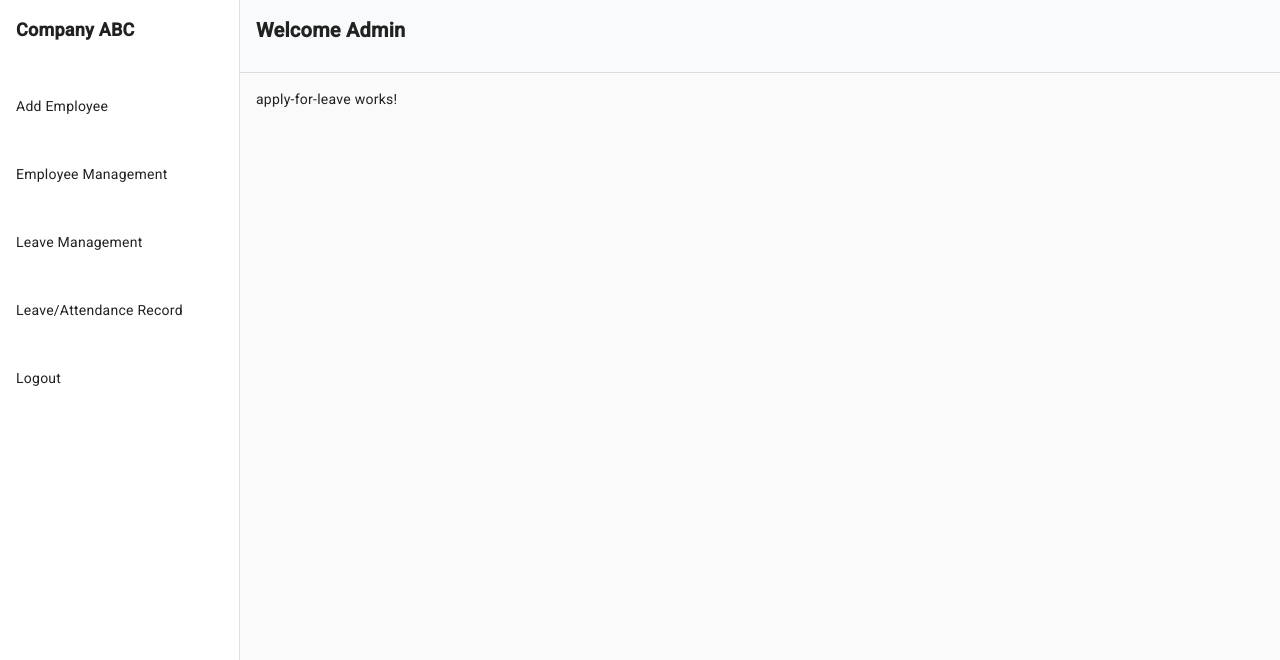
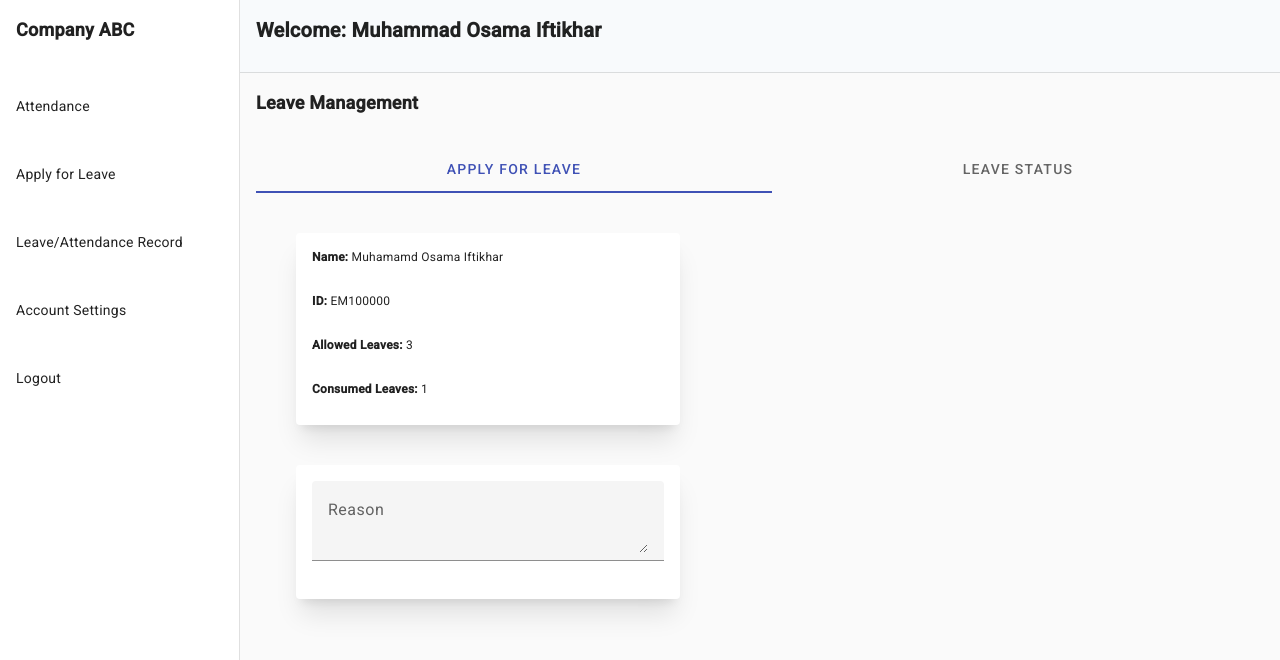
Before and after one commit to VuProjectCS619/leave-attendance-record-system-fe, an Angular app: page /employee/apply-for-leave in a window 1280 px wide. Shown: the top 660 px of the page. Built offline with nearby package versions, Linux system fonts and the light colour scheme.

Commit message:
employee

```diff
--- a/src/app/admin/leave-management/leave-management.component.html
+++ b/src/app/admin/leave-management/leave-management.component.html
@@ -8,7 +8,7 @@
       <mat-tab label="LEAVE REQUEST" >
      <!-- Card -->
         <div class="flex gap-4 flex-wrap p-10 " >
-          <mat-card class="w-96 h-auto shadow-xl p-4 mt-6 " *ngFor="let employeeLeaveReq of leaveRequests">
+          <mat-card class="w-96 h-auto shadow-xl p-4 " *ngFor="let employeeLeaveReq of leaveRequests">
             <div class="flex flex-col gap-4">
               <mat-card-title>Leave: Day 1</mat-card-title>
               <p class=" text-xs font-semibold">Name:{{" "}}<span class="font-normal ">{{employeeLeaveReq.name}}</span> </p>
@@ -29,7 +29,7 @@
       <mat-tab label="ADD LEAVE">
         <!-- Card -->
         <div class="flex gap-4 flex-wrap p-10" >
-          <mat-card class="w-96 h-auto shadow-xl p-4 mt-6 " *ngFor="let allowedLeave of addLeaves">
+          <mat-card class="w-96 h-auto shadow-xl p-4 " *ngFor="let allowedLeave of addLeaves">
             <div class="flex flex-col gap-4">
               <mat-card-title>Add Leave (Per Year)</mat-card-title>
               <p class=" text-xs font-semibold">Name:{{" "}}<span class="font-normal ">{{allowedLeave.name}}</span> </p>
--- a/src/app/admin/record/record.component.html
+++ b/src/app/admin/record/record.component.html
@@ -19,7 +19,7 @@
               </mat-panel-description>
             </mat-expansion-panel-header>
             <div class="flex gap-4 flex-wrap p-10" >
-              <mat-card class="w-96 h-auto shadow-xl p-4 mt-6 " *ngFor="let record of leaveRecord">
+              <mat-card class="w-96 h-auto shadow-xl p-4" *ngFor="let record of leaveRecord">
                 <div class="flex flex-col gap-4">
                   <mat-card-title>{{record.monthYear}}</mat-card-title>
                   <p class=" text-xs font-semibold">Leaves:{{" "}}<span class="font-normal ">{{record.leaves}}</span> </p>
@@ -36,7 +36,7 @@
     <mat-tab label="ATTENDANCE RECORD">
       <!-- Card -->
       <div class="flex gap-4 flex-wrap p-10" >
-        <mat-card class="w-96 h-auto shadow-xl p-4 mt-6 " *ngFor="let attendance of attendanceRecord">
+        <mat-card class="w-96 h-auto shadow-xl p-4" *ngFor="let attendance of attendanceRecord">
           <div class="flex flex-col gap-4">
             <mat-card-title>Attendance</mat-card-title>
             <p class=" text-xs font-semibold">Name:{{" "}}<span class="font-normal ">{{attendance.name}}</span> </p>
--- a/src/app/employee/apply-for-leave/apply-for-leave.component.html
+++ b/src/app/employee/apply-for-leave/apply-for-leave.component.html
@@ -1 +1,54 @@
-<p>apply-for-leave works!</p>
+<div class=" flex flex-col gap-4">
+  <div>
+    <p class="text-lg font-semibold">Leave Management </p>
+  </div>
+  <!--Tabs-->
+  <mat-tab-group  dynamicHeight  >
+    <!--Tab 1 Apply for leave-->
+    <mat-tab label="APPLY FOR LEAVE" >
+      <!-- Card -->
+      <div class="flex gap-10 flex-col p-10 " >
+        <mat-card class="w-96 h-auto shadow-xl p-4 " >
+          <div class="flex flex-col gap-4">
+            <p class=" text-xs font-semibold">Name:{{" "}}<span class="font-normal ">{{userName}}</span> </p>
+            <p class=" text-xs font-semibold">ID:{{" "}}<span class="font-normal ">{{id}}</span> </p>
+            <p class=" text-xs font-semibold">Allowed Leaves:{{" "}}<span class="font-normal ">{{allowedLeaves}}</span> </p>
+            <p class=" text-xs font-semibold">Consumed Leaves:{{" "}}<span class="font-normal ">{{consumedLeaves}}</span> </p>
+          </div>
+        </mat-card>
+      <!--Apply for leave -->
+        <mat-card class="w-96 h-auto shadow-xl p-4">
+          <div class="flex flex-col gap-4">
+        <!-- Date Picker-->
+<!--            <mat-form-field appearance="fill">-->
+<!--              <mat-label>Choose a date</mat-label>-->
+<!--              <input matInput [formControl]="selectedDate" [matDatepicker]="picker">-->
+<!--              <mat-hint>MM/DD/YYYY</mat-hint>-->
+<!--              <mat-datepicker-toggle matIconSuffix [for]="picker"></mat-datepicker-toggle>-->
+<!--              <mat-datepicker #picker></mat-datepicker>-->
+<!--            </mat-form-field>-->
+              <!--  Reason for Leave   -->
+            <mat-form-field>
+              <mat-label>Reason</mat-label>
+              <textarea  matInput placeholder="Description for Leave"></textarea>
+            </mat-form-field>
+          </div>
+        </mat-card>
+      </div>
+    </mat-tab>
+    <!-- Tab 2 leave Status     -->
+    <mat-tab label="LEAVE STATUS">
+      <!-- Card -->
+      <div class="flex gap-4 flex-wrap p-10" >
+        <mat-card class="w-96 h-auto shadow-xl p-4 " >
+          <div class="flex flex-col gap-4">
+            <p class=" text-xs font-semibold">Name:{{" "}}<span class="font-normal ">{{userName}}</span> </p>
+            <p class=" text-xs font-semibold">ID:{{" "}}<span class="font-normal ">{{id}}</span> </p>
+            <p class=" text-xs font-semibold">Applied for Leave:{{" "}}<span class="font-normal ">{{appliedForLeave}}</span> </p>
+            <p class=" text-xs font-semibold">Status:{{" "}}<span class="font-normal ">{{status}}</span> </p>
+          </div>
+        </mat-card>
+      </div>
+    </mat-tab>
+  </mat-tab-group>
+</div>
--- a/src/app/employee/apply-for-leave/apply-for-leave.component.ts
+++ b/src/app/employee/apply-for-leave/apply-for-leave.component.ts
@@ -1,4 +1,5 @@
 import { Component } from '@angular/core';
+import { FormControl } from '@angular/forms';
 
 @Component({
   selector: 'app-apply-for-leave',
@@ -6,5 +7,11 @@ import { Component } from '@angular/core';
   styleUrls: ['./apply-for-leave.component.css']
 })
 export class ApplyForLeaveComponent {
-
+  selectedDate = new FormControl(new Date());
+  userName:string = "Muhamamd Osama Iftikhar"
+  id:string = "EM100000"
+  allowedLeaves: number = 3
+  consumedLeaves:number = 1
+  appliedForLeave:string = "Jan, 05, 2023"
+  status:string = "Pending"
 }
--- a/src/app/employee/attendance/attendance.component.html
+++ b/src/app/employee/attendance/attendance.component.html
@@ -1 +1,23 @@
-<p>attendance works!</p>
+<div class=" flex flex-col gap-4">
+  <div>
+    <p class=" text-lg font-semibold">Attendance</p>
+  </div>
+  <!--Card-->
+  <div class="flex gap-4 flex-wrap" >
+    <mat-card class="w-96 h-auto shadow-xl p-4 " >
+      <div class="flex flex-col gap-4">
+        <p class=" text-xs font-semibold">Name:{{" "}}<span class="font-normal ">{{userName}}</span> </p>
+        <p class=" text-xs font-semibold">ID:{{" "}}<span class="font-normal ">{{id}}</span> </p>
+        <p class=" text-xs font-semibold">Time IN:{{" "}}<span class="font-normal ">{{timeIn}}</span> </p>
+        <p class=" text-xs font-semibold">Time OUT:{{" "}}<span class="font-normal ">{{timeOut}}</span> </p>
+      </div>
+      <mat-card-actions>
+        <!--Button -->
+        <div class="flex w-full justify-end gap-2" >
+          <button  mat-raised-button  color="primary">TIME IN</button>
+          <button  mat-raised-button  color="accent">TIME OUT</button>
+        </div>
+      </mat-card-actions>
+    </mat-card>
+  </div>
+</div>
--- a/src/app/employee/attendance/attendance.component.ts
+++ b/src/app/employee/attendance/attendance.component.ts
@@ -6,5 +6,8 @@ import { Component } from '@angular/core';
   styleUrls: ['./attendance.component.css']
 })
 export class AttendanceComponent {
-
+  userName:string = "Muhamamd Osama Iftikhar"
+  id:string = "EM100000"
+  timeIn: string = "11:00 AM"
+  timeOut:string = "8:00 PM"
 }
--- a/src/app/shared/side-nav/side-nav.component.ts
+++ b/src/app/shared/side-nav/side-nav.component.ts
@@ -6,6 +6,6 @@ import { Component } from '@angular/core';
   styleUrls: ['./side-nav.component.css']
 })
 export class SideNavComponent {
-  user: string = "admin"
+  user: string = "employee"
   greeting:string = "Muhammad Osama Iftikhar"
 }
```
Also changed, not shown: src/app/employee/employee.module.ts (+18 -5 lines).
